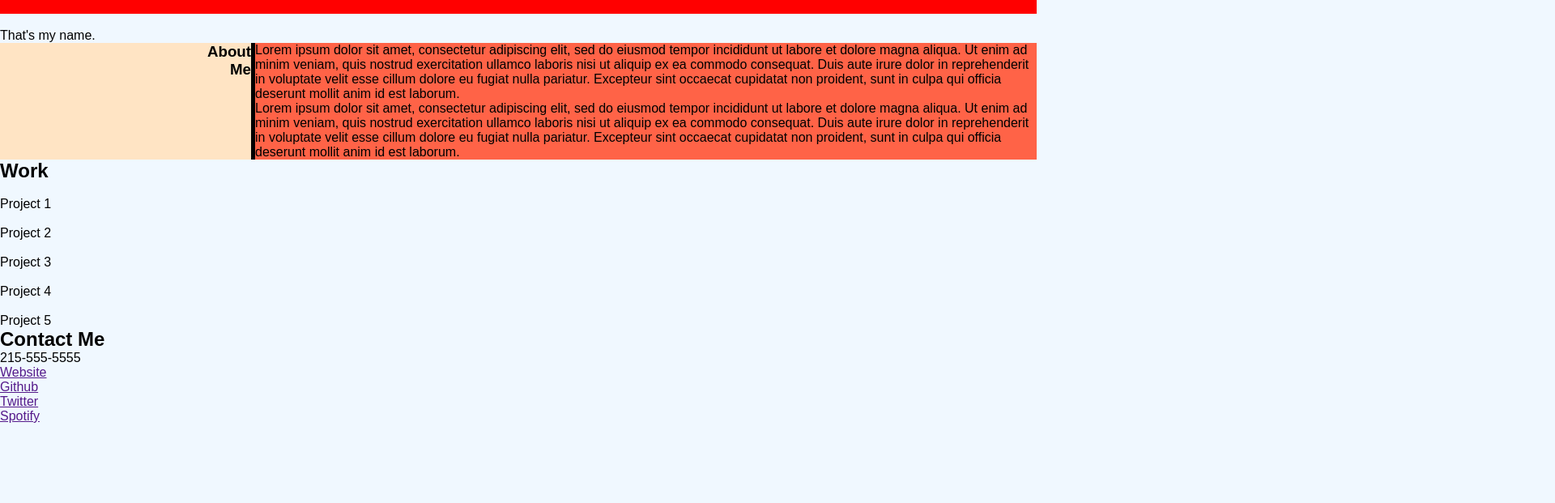
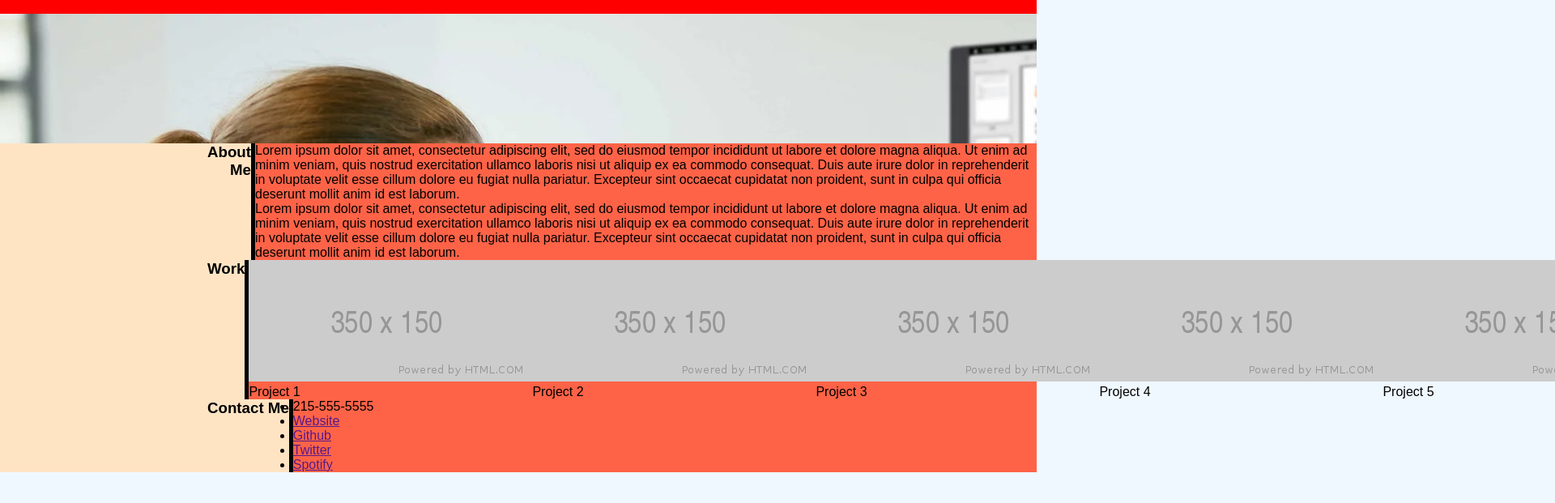
Before and after one commit to antced/advanced-css-portfolio, a plain HTML site: page index.html in a window 1280 px wide. Shown: the part 51-672 px from the top of the page at 81% size, 1920 px wide, since content can reach past the window. Drawn offline with Linux system fonts and the light colour scheme.

Commit message:
edited hero image to be background image instead of figure with caption and object-fit

```diff
--- a/assets/css/style.css
+++ b/assets/css/style.css
@@ -36,12 +36,27 @@ nav li {
     padding: 0 20px;
 }
 
+#hero {
+    width: 100%;
+    height: 20%;
+    background-image: url("../images/hero-image.jpg");
+}
+
+/* #hero figcaption {
+    display: inline;
+    background-color: aqua;
+    position: relative;
+    bottom: 50px;
+    left: 80%;
+} */
+
 /* about me section */
 #about-me {
     background-color: tomato;
     display: flex;
 }
 
+/* left part of about me section */
 #about-me aside {
     background-color:bisque;
     text-align: right;
@@ -49,9 +64,39 @@ nav li {
     border-right: 5px solid black;
 }
 
-br {
+/* added margin below paragraph for better readability */
+#about-me br {
     margin-bottom: 50px;
 }
+
+#work {
+    background-color: tomato;
+    display: flex;
+}
+
+.container {
+    display: flex;
+}
+
+#work aside {
+    background-color:bisque;
+    text-align: right;
+    padding: 0 0 0 20%;
+    border-right: 5px solid black;
+}
+
+#contact-me {
+    background-color: tomato;
+    display: flex;
+}
+
+#contact-me aside {
+    background-color:bisque;
+    padding: 0 0 0 20%;
+    border-right: 5px solid black;
+}
+
+
 
 @media screen and (max-width: 500px) {
     nav {
--- a/index.html
+++ b/index.html
@@ -32,10 +32,6 @@
     </header>
 
     <section id="hero">
-        <figure>
-            <img>
-            <figcaption>That's my name.</figcaption>
-        </figure>
     </section>
 
     <section id="about-me">
@@ -66,33 +62,37 @@
     </section>
 
     <section id="work">
-        <h1>Work</h1>
+        <aside>
+            <h1>Work</h1>
+        </aside>
         <div class="container">
             <figure>
-                <img>
+                <img src="./assets/images/350x150.png" alt="placeholder image">
                 <figcaption>Project 1</figcaption>
             </figure>
             <figure>
-                <img>
+                <img src="./assets/images/350x150.png" alt="placeholder image">
                 <figcaption>Project 2</figcaption>
             </figure>
             <figure>
-                <img>
+                <img src="./assets/images/350x150.png" alt="placeholder image">
                 <figcaption>Project 3</figcaption>
             </figure>
             <figure>
-                <img>
+                <img src="./assets/images/350x150.png" alt="placeholder image">
                 <figcaption>Project 4</figcaption>
             </figure>
             <figure>
-                <img>
+                <img src="./assets/images/350x150.png" alt="placeholder image">
                 <figcaption>Project 5</figcaption>
             </figure>
         </div>
     </section>
 
     <section id="contact-me">
-        <h1>Contact Me</h1>
+        <aside>
+            <h1>Contact Me</h1>
+        </aside>
         <ul>
             <li>215-555-5555</li>
             <li>
```
Also changed, not shown: assets/images/350x150.png (added), assets/images/hero-image.jpg (added), 3 other files.
